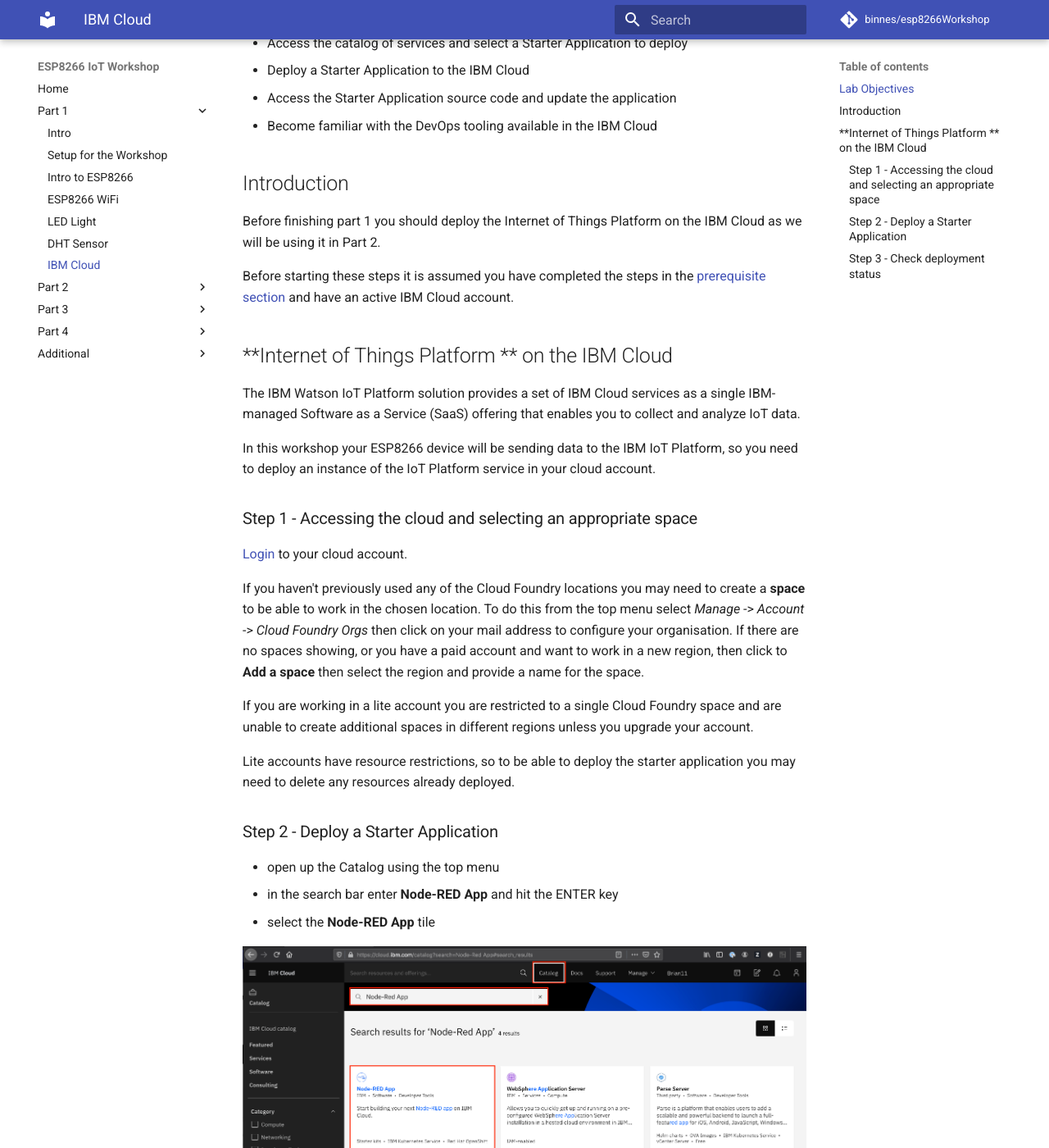
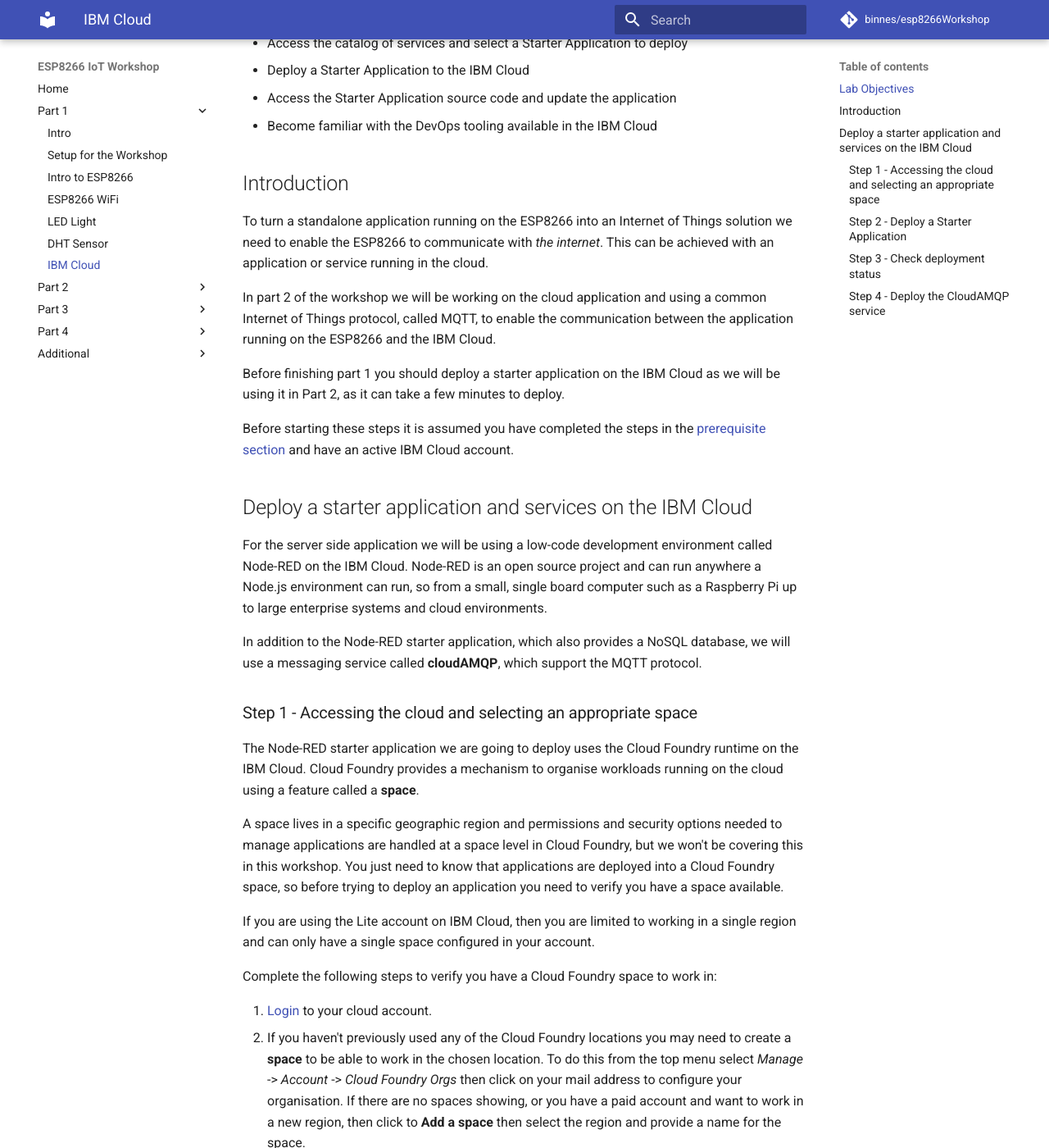
Before and after one commit to binnes/esp8266Workshop, an MkDocs documentation site: the page built from docs/part1/IOTCLOUD.md, in a window 1280 px wide and 1400 px high, scrolled down 266 px. Shown: the whole window at 82% size. Built offline with MkDocs 1.6.1 and Material for MkDocs 9.7.7, drawn with Linux system fonts in a browser that asks for light colours; comment, search, counter and statistics services are not loaded; some of the changed text lies outside the part shown.

Commit message:
updated part 1 for AMQP

```diff
--- a/docs/part1/IOTCLOUD.md
+++ b/docs/part1/IOTCLOUD.md
@@ -12,24 +12,32 @@ In this lab you will learn how to deploy a starter application to the IBM Cloud.
 
 ## Introduction
 
-Before finishing part 1 you should deploy the Internet of Things Platform on the IBM Cloud as we will be using it in Part 2.
+To turn a standalone application running on the ESP8266 into an Internet of Things solution we need to enable the ESP8266 to communicate with *the internet*.  This can be achieved with an application or service running in the cloud.
+
+In part 2 of the workshop we will be working on the cloud application and using a common Internet of Things protocol, called MQTT, to enable the communication between the application running on the ESP8266 and the IBM Cloud.
+
+Before finishing part 1 you should deploy a starter application on the IBM Cloud as we will be using it in Part 2, as it can take a few minutes to deploy.
 
 Before starting these steps it is assumed you have completed the steps in the [prerequisite section](PREREQ.md) and have an active IBM Cloud account.
 
-<!-- Allow spaces inside emphasis markers (MD037) -->
-<!-- markdownlint-disable MD037 -->
-## **Internet of Things Platform ** on the IBM Cloud
-<!-- markdownlint-enable MD037 -->
+## Deploy a starter application and services on the IBM Cloud
 
-The IBM Watson IoT Platform solution provides a set of IBM Cloud services as a single IBM-managed Software as a Service (SaaS) offering that enables you to collect and analyze IoT data.
+For the server side application we will be using a low-code development environment called Node-RED on the IBM Cloud.  Node-RED is an open source project and can run anywhere a Node.js environment can run, so from a small, single board computer such as a Raspberry Pi up to large enterprise systems and cloud environments.
 
-In this workshop your ESP8266 device will be sending data to the IBM IoT Platform, so you need to deploy an instance of the IoT Platform service in your cloud account.
+In addition to the Node-RED starter application, which also provides a NoSQL database, we will use a messaging service called **cloudAMQP**, which support the MQTT protocol.
 
 ### Step 1 - Accessing the cloud and selecting an appropriate space
 
-[Login](https://cloud.ibm.com/login) to your cloud account.
+The Node-RED starter application we are going to deploy uses the Cloud Foundry runtime on the IBM Cloud.  Cloud Foundry provides a mechanism to organise workloads running on the cloud using a feature called a **space**.
 
-If you haven't previously used any of the Cloud Foundry locations you may need to create a **space** to be able to work in the chosen location.  To do this from the top menu select *Manage* -> *Account* -> *Cloud Foundry Orgs* then click on your mail address to configure your organisation.  If there are no spaces showing, or you have a paid account and want to work in a new region, then click to **Add a space** then select the region and provide a name for the space.
+A space lives in a specific geographic region and permissions and security options needed to manage applications are handled at a space level in Cloud Foundry, but we won't be covering this in this workshop.  You just need to know that applications are deployed into a Cloud Foundry space, so before trying to deploy an application you need to verify you have a space available.
+
+If you are using the Lite account on IBM Cloud, then you are limited to working in a single region and can only have a single space configured in your account.
+
+Complete the following steps to verify you have a Cloud Foundry space to work in:
+
+1. [Login](https://cloud.ibm.com/login) to your cloud account.
+2. If you haven't previously used any of the Cloud Foundry locations you may need to create a **space** to be able to work in the chosen location.  To do this from the top menu select *Manage* -> *Account* -> *Cloud Foundry Orgs* then click on your mail address to configure your organisation.  If there are no spaces showing, or you have a paid account and want to work in a new region, then click to **Add a space** then select the region and provide a name for the space.
 
 If you are working in a lite account you are restricted to a single Cloud Foundry space and are unable to create additional spaces in different regions unless you upgrade your account.
 
@@ -50,9 +58,6 @@ Lite accounts have resource restrictions, so to be able to deploy the starter ap
 ![Create App](../images/createApp.png)
 
 - wait until the Cloudant service has been deployed
-- press the **Create Service +** button, then select the Internet of Things section and press the **Next** button
-- select the Internet of Things Platform then press the **Next** button
-- choose the closest region, ensure the Lite pricing plan is selected then press Create to add the Internet of Things Platform to your application
 - press **Deploy you app**
 
 ![Deploy App](../images/deployApp.png)
@@ -82,9 +87,23 @@ On the overview page you should see:
 
 - the app is awake, which shows the deployment was successful and the application is running
 - the link to open the application
-- the connections to the Cloudant database and IoT platform services
+- the connections to the Cloudant database service
 - link to access toolchain
 
 ![App Overview](../images/appOverview.png)
 
-You now have the cloud application deployed, so you are now ready to move to the [next section](../part2/README.md) of the workshop to setup secured communications between the ESP8266 device and the IBM Cloud IOT service
+### Step 4 - Deploy the CloudAMQP service
+
+The last item we need on the IBM Cloud is the MQTT service for the ESP8266 application to communicate with.  We will use the CloudAMQP services from the IBM Cloud catalog.
+
+- Select the Catalog from the top menu
+- search for **CloudAMQP**
+- select the CloudAMQP service
+
+![CloudAMQP](../images/cloudAMQP.png)
+
+- ensure you have the Lite plan selected then hit the create button
+
+![CloudAMQP Create](../images/CloudAMQPCreate.png)
+
+You now have the cloud application deployed, so you are now ready to move to the [next section](../part2/README.md) of the workshop to setup secured communications between the ESP8266 device and the IBM Cloud
```
Also changed, not shown: docs/index.md (+4 -4 lines), docs/part1/PREREQ.md (+3 -1 lines), docs/images/appOverview.png, docs/images/cloudAMQP.png (added), docs/images/cloudAMQPCreate.png (added), docs/images/deployApp.png, docs/images/resourceList.png.
